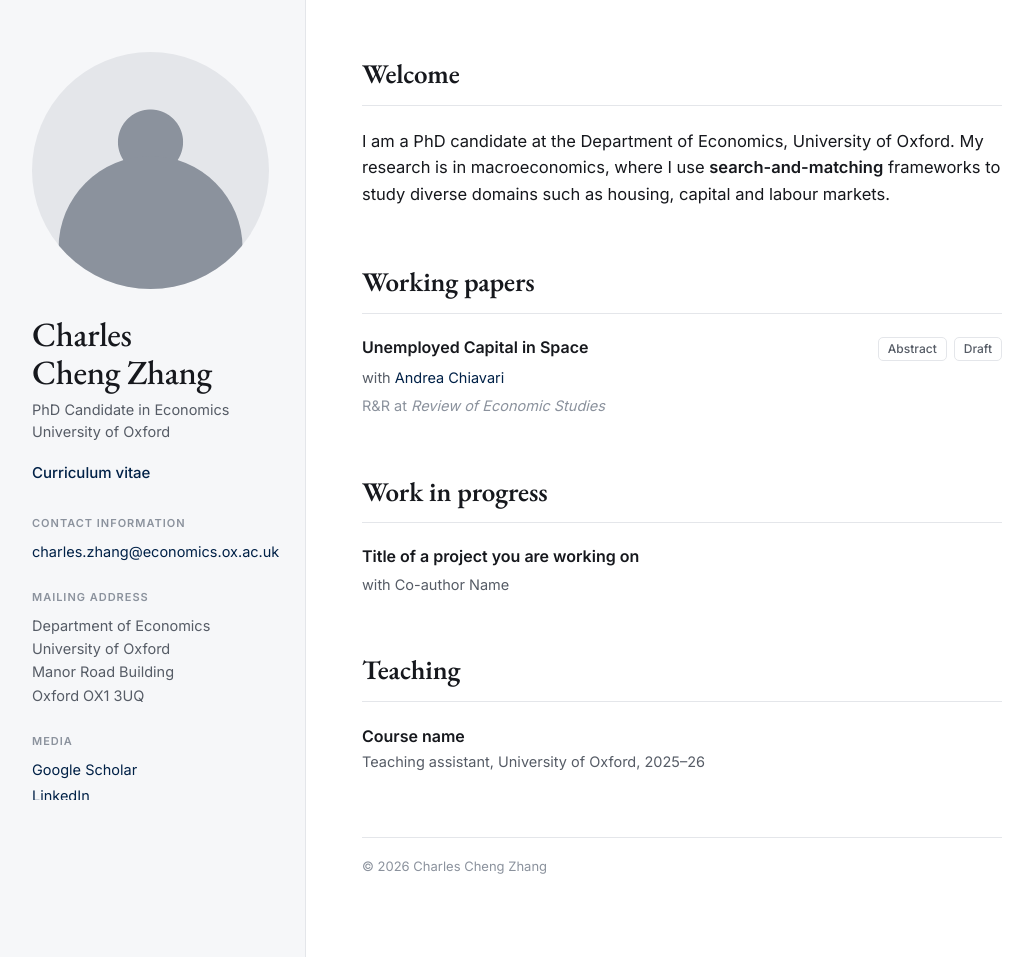
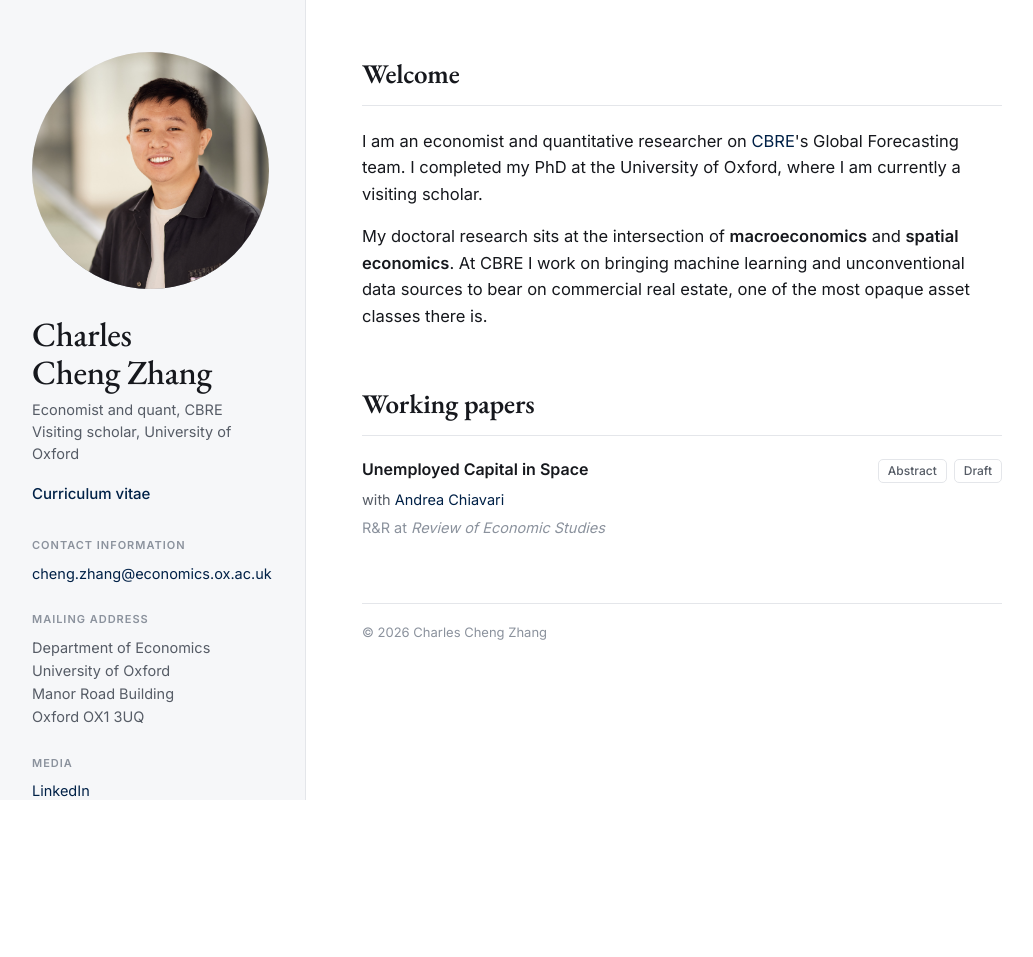
Before and after one commit to trczecon/trczecon.github.io, a plain HTML site: page index.html in a window 1280 px wide. Shown: the whole page, without its empty margins (4-1037 px from the left). After the commit the page ends 800 px from the top, so only its background shows below. Drawn offline with nearby package versions, Linux system fonts and the light colour scheme.

Commit message:
Update bio, role, contact details and social links
Reflects current position at CBRE and visiting scholar status at Oxford.
Removes the placeholder work-in-progress and teaching sections.

```diff
--- a/index.html
+++ b/index.html
@@ -5,20 +5,18 @@
 <meta name="viewport" content="width=device-width, initial-scale=1">
 
 <!-- ==========================================================
-     THINGS TO CHECK BEFORE YOU PUBLISH  (search for "TODO")
-     1. Your email address in the sidebar below
-     2. Your social / Scholar links in the sidebar below
-     3. Drop your photo at  assets/photo.jpg
-     4. Drop your CV at     assets/cv.pdf
+     STILL TO ADD
+     1. Your photo at  assets/photo.jpg   (square, ~800x800)
+     2. Your CV at     assets/cv.pdf
      ========================================================== -->
 
-<title>Charles Cheng Zhang | Economist at the University of Oxford</title>
-<meta name="description" content="Charles Cheng Zhang is a PhD candidate in Economics at the University of Oxford working on search-and-matching frameworks in housing, capital and labour markets.">
+<title>Charles Cheng Zhang | Economist and quantitative researcher</title>
+<meta name="description" content="Charles Cheng Zhang is an economist and quantitative researcher on CBRE's Global Forecasting team and a visiting scholar at the University of Oxford.">
 <meta name="author" content="Charles Cheng Zhang">
 
 <meta property="og:type" content="website">
 <meta property="og:title" content="Charles Cheng Zhang">
-<meta property="og:description" content="PhD candidate in Economics, University of Oxford.">
+<meta property="og:description" content="Economist and quant at CBRE. Visiting scholar at the University of Oxford.">
 <meta property="og:url" content="https://charleszhangecon.com/">
 <meta property="og:image" content="https://charleszhangecon.com/assets/photo.jpg">
 
@@ -48,14 +46,13 @@
 
       <div class="ident">
         <h1 class="name">Charles Cheng&nbsp;Zhang</h1>
-        <p class="role">PhD Candidate in Economics<br>University of Oxford</p>
+        <p class="role">Economist and quant, CBRE<br>Visiting scholar, University of Oxford</p>
         <p class="cv-link"><a href="assets/cv.pdf">Curriculum vitae</a></p>
       </div>
 
       <div class="block">
         <h2>Contact information</h2>
-        <!-- TODO: confirm this is the right address -->
-        <p><a href="mailto:charles.zhang@economics.ox.ac.uk">charles.zhang@economics.ox.ac.uk</a></p>
+        <p><a href="mailto:cheng.zhang@economics.ox.ac.uk">cheng.zhang@economics.ox.ac.uk</a></p>
       </div>
 
       <div class="block">
@@ -70,11 +67,9 @@
 
       <div class="block">
         <h2>Media</h2>
-        <!-- TODO: replace the # with your real profile links, or delete a line you don't want -->
         <ul class="media">
-          <li><a href="#">Google Scholar</a></li>
-          <li><a href="#">LinkedIn</a></li>
-          <li><a href="#">Twitter</a></li>
+          <li><a href="https://www.linkedin.com/in/charles-cheng-zhang/">LinkedIn</a></li>
+          <li><a href="https://x.com/CharlesCZhang_">Twitter</a></li>
         </ul>
       </div>
 
@@ -87,9 +82,16 @@
     <section>
       <h2 class="section-title">Welcome</h2>
       <p class="bio">
-        I am a PhD candidate at the Department of Economics, University of Oxford.
-        My research is in macroeconomics, where I use <em>search-and-matching</em>
-        frameworks to study diverse domains such as housing, capital and labour markets.
+        I am an economist and quantitative researcher on
+        <a href="https://www.cbre.com/">CBRE</a>'s Global Forecasting team.
+        I completed my PhD at the University of Oxford, where I am currently a
+        visiting scholar.
+      </p>
+      <p class="bio">
+        My doctoral research sits at the intersection of <em>macroeconomics</em> and
+        <em>spatial economics</em>. At CBRE I work on bringing machine learning and
+        unconventional data sources to bear on commercial real estate, one of the
+        most opaque asset classes there is.
       </p>
     </section>
 
@@ -143,27 +145,6 @@
 
     </section>
 
-    <!-- ---------- WORK IN PROGRESS ---------- -->
-    <section>
-      <h2 class="section-title">Work in progress</h2>
-
-      <article class="paper">
-        <h3 class="paper-title">Title of a project you are working on</h3>
-        <p class="coauthors">with Co-author Name</p>
-      </article>
-
-    </section>
-
-    <!-- ---------- TEACHING ----------
-         Delete this whole <section> if you don't want it.
-    -->
-    <section>
-      <h2 class="section-title">Teaching</h2>
-      <ul class="plain-list">
-        <li><span class="course">Course name</span> <span class="meta">Teaching assistant, University of Oxford, 2025&ndash;26</span></li>
-      </ul>
-    </section>
-
     <footer class="footer">
       <p>&copy; <span id="year">2026</span> Charles Cheng Zhang</p>
     </footer>
--- a/styles.css
+++ b/styles.css
@@ -174,6 +174,7 @@ a:hover { text-decoration: underline; text-underline-offset: 2px; }
 }
 
 .bio { margin: 0; font-size: 16.5px; color: var(--ink); }
+.bio + .bio { margin-top: 15px; }
 .bio em { font-style: normal; font-weight: 600; }
 
 /* ---------------- papers ---------------- */
```
Also changed, not shown: assets/photo.JPG (added), 1 other file.
